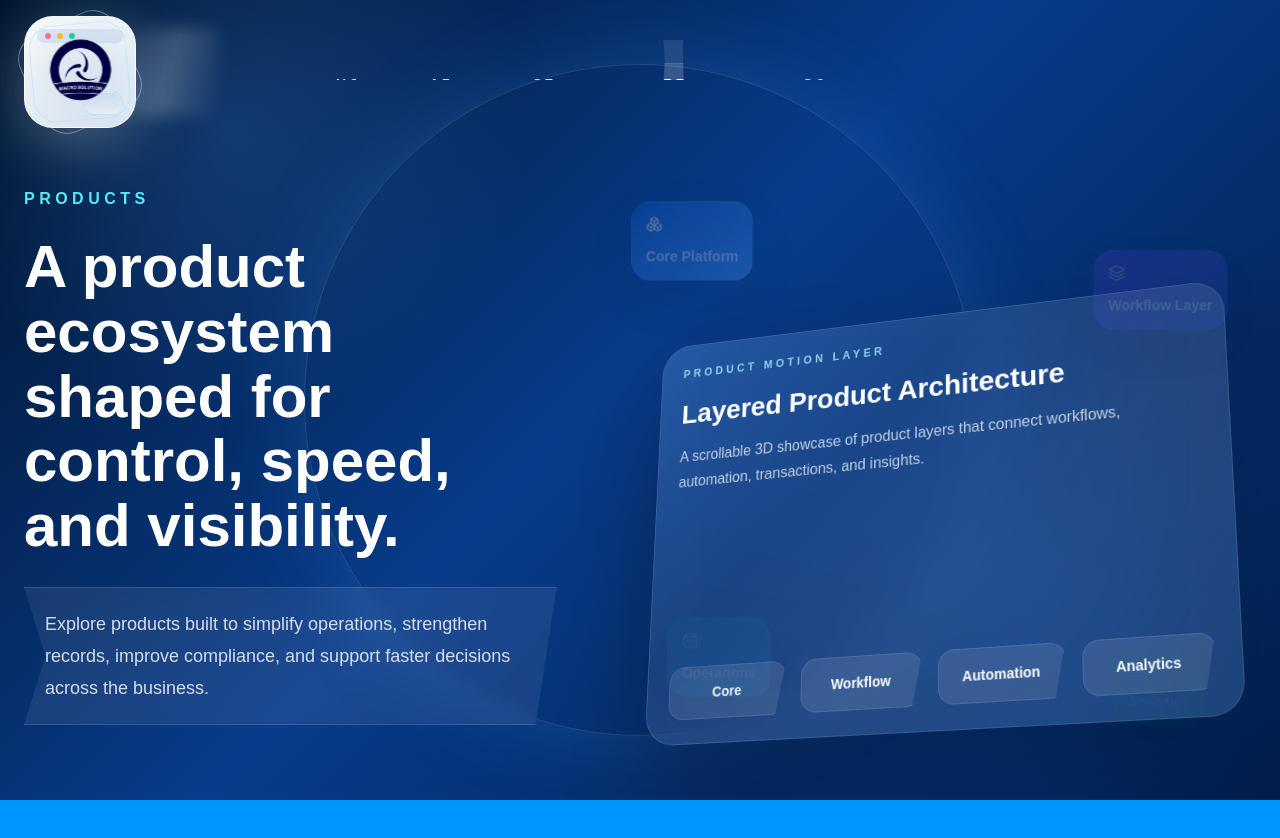
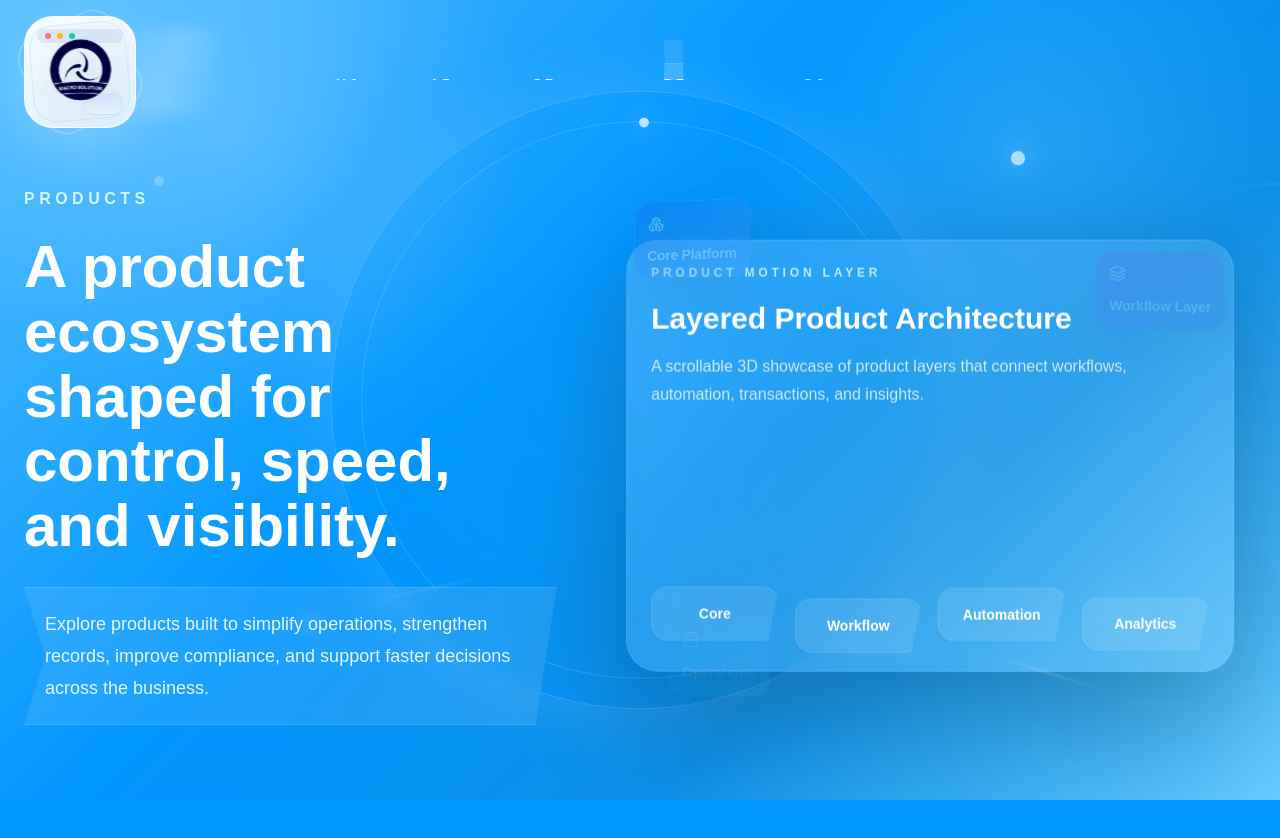
Before and after one commit to fasik1377/macrosolution, a Next.js app: page /products in a window 1280 px wide. Shown: the top 838 px of the page. Built offline with nearby package versions, Linux system fonts and the light colour scheme.

Commit message:
All pages background is now safe

```diff
--- a/components/ContactScrollHero3D.tsx
+++ b/components/ContactScrollHero3D.tsx
@@ -6,6 +6,19 @@ import { useRef } from "react";
 import DataNetworkBackground from "@/components/DataNetworkBackground";
 
 const orbitLabels = ["Mail", "Call", "Meet", "Plan"];
+const techStreams = [
+  { className: "left-[6%] top-[20%] w-48 rotate-12", delay: 0 },
+  { className: "right-[10%] top-[26%] w-56 -rotate-6", delay: 0.8 },
+  { className: "left-[14%] bottom-[22%] w-44 -rotate-12", delay: 1.5 },
+  { className: "right-[16%] bottom-[18%] w-40 rotate-[18deg]", delay: 2.2 },
+];
+const glowDots = [
+  "left-[12%] top-[22%] h-2.5 w-2.5",
+  "left-[24%] bottom-[22%] h-2 w-2",
+  "right-[20%] top-[20%] h-3 w-3",
+  "right-[12%] bottom-[24%] h-2.5 w-2.5",
+  "left-1/2 top-[16%] h-2 w-2",
+];
 
 export default function ContactScrollHero3D() {
   const sectionRef = useRef<HTMLElement>(null);
@@ -19,25 +32,62 @@ export default function ContactScrollHero3D() {
   const phoneRotateY = useTransform(scrollYProgress, [0, 0.5, 1], [-18, 0, 10]);
   const mailY = useTransform(scrollYProgress, [0, 0.5, 1], [120, 0, -110]);
   const orbitRotate = useTransform(scrollYProgress, [0, 1], [0, 240]);
+  const orbitScale = useTransform(scrollYProgress, [0, 0.5, 1], [0.92, 1, 1.08]);
+  const glowY = useTransform(scrollYProgress, [0, 0.5, 1], [-36, 0, 36]);
 
   return (
     <section ref={sectionRef} className="relative min-h-[250vh] overflow-hidden text-white">
-      <div className="sticky top-0 flex min-h-screen items-center overflow-hidden bg-dark-header pt-28">
-        <DataNetworkBackground variant="dark" className="absolute inset-0 opacity-90" />
-        <div className="absolute inset-0 bg-[radial-gradient(circle_at_18%_16%,rgba(77,159,255,0.2),transparent_24%),radial-gradient(circle_at_80%_74%,rgba(11,94,215,0.26),transparent_30%),linear-gradient(135deg,#001329_0%,#083B8A_48%,#001B47_100%)]" />
+      <div className="sticky top-0 flex min-h-screen items-center overflow-hidden bg-[#0096FF] pt-28">
+        <DataNetworkBackground variant="light" className="absolute inset-0 opacity-74" />
+        <div className="absolute inset-0 bg-[radial-gradient(circle_at_18%_16%,rgba(255,255,255,0.18),transparent_24%),radial-gradient(circle_at_80%_18%,rgba(125,211,252,0.24),transparent_22%),radial-gradient(circle_at_80%_74%,rgba(14,165,233,0.2),transparent_30%),linear-gradient(135deg,#57c0ff_0%,#0096FF_42%,#0a8fe8_70%,#68ccff_100%)]" />
+
         <motion.div
           aria-hidden="true"
-          style={{ rotate: orbitRotate }}
-          className="absolute left-1/2 top-1/2 h-[26rem] w-[26rem] -translate-x-1/2 -translate-y-1/2 rounded-full border border-white/12 shadow-[0_0_90px_rgba(77,159,255,0.18)] md:h-[42rem] md:w-[42rem]"
+          style={{ y: glowY }}
+          animate={{ opacity: [0.16, 0.34, 0.16], scale: [0.94, 1.06, 0.94] }}
+          transition={{ duration: 6.8, repeat: Infinity, ease: "easeInOut" }}
+          className="absolute left-1/2 top-[46%] h-[30rem] w-[30rem] -translate-x-1/2 -translate-y-1/2 rounded-full bg-[radial-gradient(circle,rgba(186,230,253,0.2)_0%,rgba(125,211,252,0.18)_28%,rgba(56,189,248,0.1)_52%,transparent_74%)] blur-2xl md:h-[48rem] md:w-[48rem]"
         />
+
+        {techStreams.map((stream) => (
+          <motion.span
+            key={stream.className}
+            aria-hidden="true"
+            animate={{ x: ["-18%", "120%"], opacity: [0, 1, 0] }}
+            transition={{ duration: 3.3, repeat: Infinity, ease: "easeInOut", delay: stream.delay }}
+            className={`absolute h-px bg-[linear-gradient(90deg,transparent,rgba(255,255,255,0.08),rgba(255,255,255,0.85),rgba(186,230,253,0.42),transparent)] blur-[1px] ${stream.className}`}
+          />
+        ))}
+
+        {glowDots.map((dot, index) => (
+          <motion.span
+            key={dot}
+            aria-hidden="true"
+            animate={{ y: [0, index % 2 === 0 ? -10 : 10, 0], opacity: [0.32, 1, 0.32], scale: [1, 1.24, 1] }}
+            transition={{ duration: 3.4 + index * 0.35, repeat: Infinity, ease: "easeInOut" }}
+            className={`absolute rounded-full bg-white/75 shadow-[0_0_20px_rgba(255,255,255,0.45)] ${dot}`}
+          />
+        ))}
+
+        <motion.div
+          aria-hidden="true"
+          style={{ rotate: orbitRotate, scale: orbitScale }}
+          className="absolute left-1/2 top-1/2 h-[26rem] w-[26rem] -translate-x-1/2 -translate-y-1/2 rounded-full border border-white/18 shadow-[0_0_90px_rgba(255,255,255,0.14)] md:h-[42rem] md:w-[42rem]"
+        >
+          <motion.div
+            animate={{ rotate: [0, -180, -360] }}
+            transition={{ duration: 22, repeat: Infinity, ease: "linear" }}
+            className="absolute inset-8 rounded-full border border-white/14"
+          />
+        </motion.div>
 
         <div className="container relative z-10 mx-auto grid min-h-[620px] items-center gap-12 px-6 lg:grid-cols-[0.9fr_1.1fr]">
           <motion.div initial={{ opacity: 0, y: 30 }} animate={{ opacity: 1, y: 0 }} transition={{ duration: 0.8 }}>
-            <p className="font-semibold uppercase tracking-[0.28em] text-cyan-300">Contact Macro Solution</p>
+            <p className="font-semibold uppercase tracking-[0.28em] text-cyan-100">Contact Macro Solution</p>
             <h1 className="mt-6 text-3xl font-bold leading-[1.08] md:text-5xl lg:text-6xl">
               A contact flow built for discovery, alignment, and action.
             </h1>
-            <p className="mt-7 max-w-2xl border border-white/12 bg-white/8 p-5 text-base font-medium leading-8 text-white/82 shadow-[0_18px_45px_rgba(0,0,0,0.18)] backdrop-blur md:text-lg [clip-path:polygon(0_0,100%_0,96%_100%,0_100%,4%_50%)]">
+            <p className="mt-7 max-w-2xl border border-white/14 bg-white/10 p-5 text-base font-medium leading-8 text-white/88 shadow-[0_18px_45px_rgba(0,0,0,0.16)] backdrop-blur md:text-lg [clip-path:polygon(0_0,100%_0,96%_100%,0_100%,4%_50%)]">
               Tell us what you need to improve, automate, connect, or secure. Macro Solution helps businesses in Mauritius turn operational challenges into practical software and IT solutions.
             </p>
           </motion.div>
@@ -45,26 +95,33 @@ export default function ContactScrollHero3D() {
           <div className="relative h-[620px] [perspective:1800px]">
             <motion.div
               style={{ y: phoneY, rotateX: phoneRotateX, rotateY: phoneRotateY }}
-              className="absolute left-1/2 top-1/2 h-[27rem] w-[min(76vw,20rem)] -translate-x-1/2 -translate-y-1/2 overflow-hidden rounded-[2.4rem] border border-white/14 bg-[linear-gradient(180deg,rgba(255,255,255,0.12),rgba(255,255,255,0.04))] p-4 shadow-[0_40px_120px_rgba(0,0,0,0.28)] backdrop-blur-xl [transform-style:preserve-3d]"
+              animate={{ y: [0, -12, 0], rotateX: [0, 4, 0], rotateY: [0, -6, 0] }}
+              transition={{ duration: 6.4, repeat: Infinity, ease: "easeInOut" }}
+              className="absolute left-1/2 top-1/2 h-[27rem] w-[min(76vw,20rem)] -translate-x-1/2 -translate-y-1/2 overflow-hidden rounded-[2.4rem] border border-white/14 bg-[linear-gradient(180deg,rgba(255,255,255,0.12),rgba(255,255,255,0.04))] p-4 shadow-[0_40px_120px_rgba(0,0,0,0.24)] backdrop-blur-xl [transform-style:preserve-3d]"
             >
-              <div className="absolute inset-0 bg-[linear-gradient(135deg,rgba(77,159,255,0.18),transparent_34%,rgba(255,255,255,0.04)_60%,rgba(77,159,255,0.12))]" />
+              <div className="absolute inset-0 bg-[linear-gradient(135deg,rgba(255,255,255,0.08),transparent_34%,rgba(255,255,255,0.04)_60%,rgba(186,230,253,0.12))]" />
               <div className="absolute left-1/2 top-3 h-1.5 w-16 -translate-x-1/2 rounded-full bg-white/20" />
-              <div className="relative flex h-full flex-col justify-between rounded-[2rem] border border-white/10 bg-[#071c42]/70 p-5 [transform:translateZ(26px)]">
+              <div className="relative flex h-full flex-col justify-between rounded-[2rem] border border-white/10 bg-[#0a72c7]/65 p-5 [transform:translateZ(26px)]">
                 <div>
-                  <div className="flex items-center justify-between text-cyan-200">
+                  <div className="flex items-center justify-between text-cyan-100">
                     <Phone size={20} />
                     <span className="text-xs font-semibold uppercase tracking-[0.28em]">Call</span>
                   </div>
                   <h3 className="mt-6 text-2xl font-bold">Direct Connection</h3>
-                  <p className="mt-4 text-sm leading-7 text-white/74">
+                  <p className="mt-4 text-sm leading-7 text-white/78">
                     Start the discussion, explain the workflow challenge, and map the next best solution.
                   </p>
                 </div>
                 <div className="space-y-3">
-                  {orbitLabels.map((item) => (
-                    <div key={item} className="rounded-2xl border border-white/10 bg-white/10 px-4 py-3 text-sm font-bold text-white">
+                  {orbitLabels.map((item, index) => (
+                    <motion.div
+                      key={item}
+                      animate={{ y: index % 2 === 0 ? [0, -4, 0] : [0, 4, 0] }}
+                      transition={{ duration: 4.4 + index * 0.22, repeat: Infinity, ease: "easeInOut" }}
+                      className="rounded-2xl border border-white/10 bg-white/10 px-4 py-3 text-sm font-bold text-white"
+                    >
                       {item}
-                    </div>
+                    </motion.div>
                   ))}
                 </div>
               </div>
@@ -72,7 +129,9 @@ export default function ContactScrollHero3D() {
 
             <motion.div
               style={{ y: mailY }}
-              className="absolute right-4 top-10 w-[min(72vw,18rem)] rounded-[1.8rem] border border-white/12 bg-[linear-gradient(135deg,rgba(11,94,215,0.9),rgba(77,159,255,0.8))] p-5 shadow-[0_26px_80px_rgba(11,94,215,0.28)]"
+              animate={{ y: [0, -14, 0], rotateY: [0, 8, 0] }}
+              transition={{ duration: 5.8, repeat: Infinity, ease: "easeInOut" }}
+              className="absolute right-4 top-10 w-[min(72vw,18rem)] rounded-[1.8rem] border border-white/12 bg-[linear-gradient(135deg,rgba(11,94,215,0.9),rgba(77,159,255,0.82))] p-5 shadow-[0_26px_80px_rgba(11,94,215,0.24)]"
             >
               <Mail className="text-white" />
               <h3 className="mt-6 text-2xl font-bold">Mail Brief</h3>
@@ -82,7 +141,7 @@ export default function ContactScrollHero3D() {
             <motion.div
               animate={{ y: [0, -10, 0], rotate: [0, 3, 0, -3, 0] }}
               transition={{ duration: 5.8, repeat: Infinity, ease: "easeInOut" }}
-              className="absolute bottom-10 left-4 w-[min(72vw,18rem)] rounded-[1.8rem] border border-white/12 bg-[linear-gradient(135deg,rgba(124,58,237,0.88),rgba(11,94,215,0.76))] p-5 shadow-[0_26px_80px_rgba(0,0,0,0.24)]"
+              className="absolute bottom-10 left-4 w-[min(72vw,18rem)] rounded-[1.8rem] border border-white/12 bg-[linear-gradient(135deg,rgba(124,58,237,0.88),rgba(11,94,215,0.76))] p-5 shadow-[0_26px_80px_rgba(0,0,0,0.22)]"
             >
               <MapPin className="text-white" />
               <h3 className="mt-6 text-2xl font-bold">Local Presence</h3>
@@ -92,7 +151,7 @@ export default function ContactScrollHero3D() {
             <motion.div
               animate={{ x: [0, 14, 0] }}
               transition={{ duration: 5, repeat: Infinity, ease: "easeInOut" }}
-              className="absolute right-16 top-4 hidden items-center gap-2 rounded-full border border-cyan-300/18 bg-white/10 px-5 py-3 text-sm font-semibold text-cyan-200 shadow-[0_18px_60px_rgba(77,159,255,0.16)] backdrop-blur-md md:inline-flex"
+              className="absolute right-16 top-4 hidden items-center gap-2 rounded-full border border-white/18 bg-white/10 px-5 py-3 text-sm font-semibold text-cyan-100 shadow-[0_18px_60px_rgba(255,255,255,0.12)] backdrop-blur-md md:inline-flex"
             >
               Connect with us
               <Send size={16} />
--- a/components/ProductsScrollHero3D.tsx
+++ b/components/ProductsScrollHero3D.tsx
@@ -6,6 +6,19 @@ import { useRef } from "react";
 import DataNetworkBackground from "@/components/DataNetworkBackground";
 
 const orbitLabels = ["Core", "Workflow", "Automation", "Analytics"];
+const techStreams = [
+  { className: "left-[6%] top-[20%] w-48 rotate-12", delay: 0 },
+  { className: "right-[10%] top-[26%] w-56 -rotate-6", delay: 0.8 },
+  { className: "left-[14%] bottom-[22%] w-44 -rotate-12", delay: 1.5 },
+  { className: "right-[16%] bottom-[18%] w-40 rotate-[18deg]", delay: 2.2 },
+];
+const glowDots = [
+  "left-[12%] top-[22%] h-2.5 w-2.5",
+  "left-[24%] bottom-[22%] h-2 w-2",
+  "right-[20%] top-[20%] h-3 w-3",
+  "right-[12%] bottom-[24%] h-2.5 w-2.5",
+  "left-1/2 top-[16%] h-2 w-2",
+];
 
 export default function ProductsScrollHero3D() {
   const sectionRef = useRef<HTMLElement>(null);
@@ -18,25 +31,62 @@ export default function ProductsScrollHero3D() {
   const panelRotateX = useTransform(scrollYProgress, [0, 0.5, 1], [18, 0, -8]);
   const panelRotateY = useTransform(scrollYProgress, [0, 0.5, 1], [-18, 0, 10]);
   const orbitRotate = useTransform(scrollYProgress, [0, 1], [0, 240]);
+  const orbitScale = useTransform(scrollYProgress, [0, 0.5, 1], [0.92, 1, 1.08]);
+  const glowY = useTransform(scrollYProgress, [0, 0.5, 1], [-36, 0, 36]);
 
   return (
     <section ref={sectionRef} className="relative min-h-[250vh] overflow-hidden text-white">
-      <div className="sticky top-0 flex min-h-screen items-center overflow-hidden bg-dark-header pt-28">
-        <DataNetworkBackground variant="dark" className="absolute inset-0 opacity-90" />
-        <div className="absolute inset-0 bg-[radial-gradient(circle_at_18%_16%,rgba(77,159,255,0.2),transparent_24%),radial-gradient(circle_at_80%_74%,rgba(11,94,215,0.26),transparent_30%),linear-gradient(135deg,#001329_0%,#083B8A_48%,#001B47_100%)]" />
+      <div className="sticky top-0 flex min-h-screen items-center overflow-hidden bg-[#0096FF] pt-28">
+        <DataNetworkBackground variant="light" className="absolute inset-0 opacity-74" />
+        <div className="absolute inset-0 bg-[radial-gradient(circle_at_18%_16%,rgba(255,255,255,0.18),transparent_24%),radial-gradient(circle_at_80%_18%,rgba(125,211,252,0.24),transparent_22%),radial-gradient(circle_at_80%_74%,rgba(14,165,233,0.2),transparent_30%),linear-gradient(135deg,#57c0ff_0%,#0096FF_42%,#0a8fe8_70%,#68ccff_100%)]" />
+
         <motion.div
           aria-hidden="true"
-          style={{ rotate: orbitRotate }}
-          className="absolute left-1/2 top-1/2 h-[26rem] w-[26rem] -translate-x-1/2 -translate-y-1/2 rounded-full border border-white/12 shadow-[0_0_90px_rgba(77,159,255,0.18)] md:h-[42rem] md:w-[42rem]"
+          style={{ y: glowY }}
+          animate={{ opacity: [0.16, 0.34, 0.16], scale: [0.94, 1.06, 0.94] }}
+          transition={{ duration: 6.8, repeat: Infinity, ease: "easeInOut" }}
+          className="absolute left-1/2 top-[46%] h-[30rem] w-[30rem] -translate-x-1/2 -translate-y-1/2 rounded-full bg-[radial-gradient(circle,rgba(186,230,253,0.2)_0%,rgba(125,211,252,0.18)_28%,rgba(56,189,248,0.1)_52%,transparent_74%)] blur-2xl md:h-[48rem] md:w-[48rem]"
         />
+
+        {techStreams.map((stream) => (
+          <motion.span
+            key={stream.className}
+            aria-hidden="true"
+            animate={{ x: ["-18%", "120%"], opacity: [0, 1, 0] }}
+            transition={{ duration: 3.3, repeat: Infinity, ease: "easeInOut", delay: stream.delay }}
+            className={`absolute h-px bg-[linear-gradient(90deg,transparent,rgba(255,255,255,0.08),rgba(255,255,255,0.85),rgba(186,230,253,0.42),transparent)] blur-[1px] ${stream.className}`}
+          />
+        ))}
+
+        {glowDots.map((dot, index) => (
+          <motion.span
+            key={dot}
+            aria-hidden="true"
+            animate={{ y: [0, index % 2 === 0 ? -10 : 10, 0], opacity: [0.32, 1, 0.32], scale: [1, 1.24, 1] }}
+            transition={{ duration: 3.4 + index * 0.35, repeat: Infinity, ease: "easeInOut" }}
+            className={`absolute rounded-full bg-white/75 shadow-[0_0_20px_rgba(255,255,255,0.45)] ${dot}`}
+          />
+        ))}
+
+        <motion.div
+          aria-hidden="true"
+          style={{ rotate: orbitRotate, scale: orbitScale }}
+          className="absolute left-1/2 top-1/2 h-[26rem] w-[26rem] -translate-x-1/2 -translate-y-1/2 rounded-full border border-white/18 shadow-[0_0_90px_rgba(255,255,255,0.14)] md:h-[42rem] md:w-[42rem]"
+        >
+          <motion.div
+            animate={{ rotate: [0, -180, -360] }}
+            transition={{ duration: 22, repeat: Infinity, ease: "linear" }}
+            className="absolute inset-8 rounded-full border border-white/14"
+          />
+        </motion.div>
 
         <div className="container relative z-10 mx-auto grid min-h-[620px] items-center gap-12 px-6 lg:grid-cols-[0.9fr_1.1fr]">
           <motion.div initial={{ opacity: 0, y: 30 }} animate={{ opacity: 1, y: 0 }} transition={{ duration: 0.8 }}>
-            <p className="font-semibold uppercase tracking-[0.28em] text-cyan-300">Products</p>
+            <p className="font-semibold uppercase tracking-[0.28em] text-cyan-100">Products</p>
             <h1 className="mt-6 text-3xl font-bold leading-[1.08] md:text-5xl lg:text-6xl">
               A product ecosystem shaped for control, speed, and visibility.
             </h1>
-            <p className="mt-7 max-w-2xl border border-white/12 bg-white/8 p-5 text-base font-medium leading-8 text-white/82 shadow-[0_18px_45px_rgba(0,0,0,0.18)] backdrop-blur md:text-lg [clip-path:polygon(0_0,100%_0,96%_100%,0_100%,4%_50%)]">
+            <p className="mt-7 max-w-2xl border border-white/14 bg-white/10 p-5 text-base font-medium leading-8 text-white/88 shadow-[0_18px_45px_rgba(0,0,0,0.16)] backdrop-blur md:text-lg [clip-path:polygon(0_0,100%_0,96%_100%,0_100%,4%_50%)]">
               Explore products built to simplify operations, strengthen records, improve compliance, and support faster decisions across the business.
             </p>
           </motion.div>
@@ -44,22 +94,35 @@ export default function ProductsScrollHero3D() {
           <div className="relative h-[620px] [perspective:1800px]">
             <motion.div
               style={{ y: panelY, rotateX: panelRotateX, rotateY: panelRotateY }}
-              className="absolute left-1/2 top-1/2 h-[27rem] w-[min(88vw,38rem)] -translate-x-1/2 -translate-y-1/2 overflow-hidden rounded-[2rem] border border-white/14 bg-white/8 p-6 shadow-[0_40px_120px_rgba(0,0,0,0.28)] backdrop-blur-xl [transform-style:preserve-3d]"
+              animate={{ y: [0, -12, 0], rotateX: [0, 4, 0], rotateY: [0, -6, 0] }}
+              transition={{ duration: 6.4, repeat: Infinity, ease: "easeInOut" }}
+              className="absolute left-1/2 top-1/2 h-[27rem] w-[min(88vw,38rem)] -translate-x-1/2 -translate-y-1/2 overflow-hidden rounded-[2rem] border border-white/14 bg-white/10 p-6 shadow-[0_40px_120px_rgba(0,0,0,0.24)] backdrop-blur-xl [transform-style:preserve-3d]"
             >
-              <div className="absolute inset-0 bg-[linear-gradient(135deg,rgba(77,159,255,0.18),transparent_34%,rgba(255,255,255,0.04)_60%,rgba(77,159,255,0.12))]" />
+              <div className="absolute inset-0 bg-[linear-gradient(135deg,rgba(255,255,255,0.08),transparent_34%,rgba(255,255,255,0.04)_60%,rgba(186,230,253,0.12))]" />
+              <motion.div
+                aria-hidden="true"
+                animate={{ opacity: [0.1, 0.24, 0.1], x: ["-8%", "8%", "-8%"] }}
+                transition={{ duration: 5.8, repeat: Infinity, ease: "easeInOut" }}
+                className="absolute inset-y-0 left-[-20%] w-1/2 bg-[linear-gradient(90deg,transparent,rgba(255,255,255,0.16),transparent)] skew-x-[-18deg]"
+              />
               <div className="relative flex h-full flex-col justify-between [transform:translateZ(26px)]">
                 <div>
-                  <p className="text-xs font-semibold uppercase tracking-[0.32em] text-cyan-200/82">Product Motion Layer</p>
+                  <p className="text-xs font-semibold uppercase tracking-[0.32em] text-cyan-100/88">Product Motion Layer</p>
                   <h3 className="mt-5 text-3xl font-bold">Layered Product Architecture</h3>
-                  <p className="mt-4 max-w-xl text-sm leading-7 text-white/74 md:text-base">
+                  <p className="mt-4 max-w-xl text-sm leading-7 text-white/78 md:text-base">
                     A scrollable 3D showcase of product layers that connect workflows, automation, transactions, and insights.
                   </p>
                 </div>
                 <div className="grid grid-cols-2 gap-4 md:grid-cols-4">
-                  {orbitLabels.map((item) => (
-                    <div key={item} className="rounded-2xl border border-white/10 bg-white/10 px-3 py-4 text-center text-sm font-bold text-white shadow-sm [clip-path:polygon(0_0,100%_0,92%_100%,0_100%)]">
+                  {orbitLabels.map((item, index) => (
+                    <motion.div
+                      key={item}
+                      animate={{ y: index % 2 === 0 ? [0, -6, 0] : [0, 6, 0] }}
+                      transition={{ duration: 4.4 + index * 0.25, repeat: Infinity, ease: "easeInOut" }}
+                      className="rounded-2xl border border-white/10 bg-white/10 px-3 py-4 text-center text-sm font-bold text-white shadow-sm [clip-path:polygon(0_0,100%_0,92%_100%,0_100%)]"
+                    >
                       {item}
-                    </div>
+                    </motion.div>
                   ))}
                 </div>
               </div>
@@ -76,9 +139,10 @@ export default function ProductsScrollHero3D() {
                 <motion.div
                   key={item.title}
                   initial={{ opacity: 0, scale: 0.7 }}
-                  animate={{ opacity: 1, y: [0, index % 2 === 0 ? -12 : 12, 0] }}
+                  animate={{ opacity: 1, y: [0, index % 2 === 0 ? -14 : 14, 0], rotateY: [0, index % 2 === 0 ? -10 : 10, 0], rotateX: [0, 6, 0] }}
+                  whileHover={{ y: -18, scale: 1.04, rotateY: index % 2 === 0 ? -12 : 12 }}
                   transition={{ duration: 5 + index * 0.35, repeat: Infinity, ease: "easeInOut" }}
-                  className={`absolute ${item.className} rounded-[1.8rem] border border-white/12 bg-gradient-to-br ${item.color} p-5 shadow-[0_26px_80px_rgba(0,0,0,0.24)]`}
+                  className={`absolute ${item.className} rounded-[1.8rem] border border-white/14 bg-gradient-to-br ${item.color} p-5 shadow-[0_26px_80px_rgba(0,0,0,0.22)] [transform-style:preserve-3d]`}
                 >
                   <Icon className="text-white" />
                   <h3 className="mt-5 text-xl font-bold">{item.title}</h3>
```
Also changed, not shown: components/ServicesScrollHero3D.tsx (+11 -5 lines).
